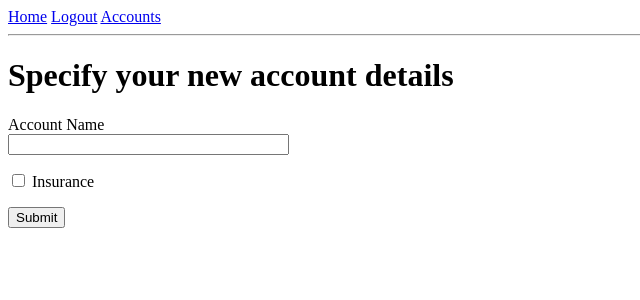
After one commit to ASatiricalDalek/Bank3370_Python, a Flask app: page /accounts/1/new_account in a window 1280 px wide. The commit adds this page. Shown: the top 300 px of the page, without its empty margins (0-640 px from the left). Run offline with Flask 2, Linux system fonts and the light colour scheme; the visitor is signed in with stand-in values (Sample User, id 1); data comes from the database, SQL or seed files in the repository; both versions use the stored data as it was after the commit.

Commit message:
Open checking accounts implemented

```diff
--- a/appdir/forms.py
+++ b/appdir/forms.py
@@ -1,7 +1,8 @@
 from flask_wtf import FlaskForm
-from wtforms import StringField, PasswordField, BooleanField, SubmitField # No custom variations in Flask_WTF
+# No custom variations in Flask_WTF
+from wtforms import StringField, PasswordField, BooleanField, SubmitField, SelectField, RadioField
 from wtforms.validators import ValidationError, DataRequired, Email, EqualTo
-from appdir.models import Patron
+from appdir.models import Patron, BankAccountType
 
 # Define the login class using the WTForms library in Python
 # This library also contains code to generate the HTML elements so we don't need to define those
@@ -16,7 +17,7 @@ class LoginForm(FlaskForm):
 class RegistrationForm(FlaskForm):
     firstName = StringField('First Name', validators=[DataRequired()])
     lastName = StringField('Last Name', validators=[DataRequired()])
-    email = StringField('Email', validators=[DataRequired()])
+    email = StringField('Email', validators=[DataRequired(), Email()])
     password = PasswordField('Password', validators=[DataRequired()])
     confirmPassword = PasswordField('Confirm Password', validators=[DataRequired(), EqualTo('password')])
     submit = SubmitField('Register')
@@ -27,3 +28,17 @@ class RegistrationForm(FlaskForm):
         patrons = Patron.query.filter_by(patronEmail=email.data).first()
         if patrons is not None:
             raise ValidationError('Patron with this email already exists!')
+
+
+class CreateCheckingAccountForm(FlaskForm):
+    accountName = StringField('Account Name', validators=[DataRequired()])
+    insurance = BooleanField('Insurance')
+    submit = SubmitField('Submit', validators=[DataRequired()])
+
+
+class NewAccountType(FlaskForm):
+    # This *should* be pulled from the database, but it's not
+    # Choices are in the format (value, display)
+    choices = [('Checking', 'Checking'), ('Savings', 'Savings'), ('Retirement', 'Retirement')]
+    accountChoice = RadioField(label="Select and account type", choices=choices, validators=[DataRequired()])
+    submit = SubmitField(label="Open my Account")
--- a/appdir/models.py
+++ b/appdir/models.py
@@ -84,14 +84,14 @@ class Loan(db.Model):
         return '<Loan ID {}>'.format(self.id)
 
 
-class patronBankAccounts(db.Model):
+class PatronBankAccounts(db.Model):
     __tablename__ = 'patronBankAccounts'
 
     id_patron = db.Column(db.Integer, db.ForeignKey('patron.id'), primary_key=True)
-    id_account = db.Column(db.Integer, db.ForeignKey('bankAccount.id'), primary_key=True)
+    id_bankAccount = db.Column(db.Integer, db.ForeignKey('bankAccount.id'), primary_key=True)
 
 
-class patronLoanAccounts(db.Model):
+class PatronLoanAccounts(db.Model):
     __tablename__ = 'patronLoanAccounts'
 
     id_patron = db.Column(db.Integer, db.ForeignKey('patron.id'), primary_key=True)
--- a/appdir/routes.py
+++ b/appdir/routes.py
@@ -1,8 +1,8 @@
 from flask import render_template, flash, redirect, url_for, request
 from appdir import app, db
-from appdir.forms import LoginForm, RegistrationForm
+from appdir.forms import LoginForm, RegistrationForm, CreateCheckingAccountForm, NewAccountType
 from flask_login import current_user, login_user, logout_user, login_required
-from appdir.models import Patron
+from appdir.models import Patron, BankAccount, PatronBankAccounts
 from werkzeug.urls import url_parse # used to redirect users to the page they were at before they logged in
 
 # routes contains the logic for all of our pages
@@ -49,10 +49,55 @@ def logout():
     return redirect(url_for('login'))
 
 
-@app.route('/accounts')
+@app.route('/accounts/<id>', methods=['GET', 'POST'])
 @login_required
-def accounts():
-    return render_template('accounts.html')
+def accounts(id):
+    form = NewAccountType()
+    if form.validate_on_submit():
+        accountType = form.accountChoice.data
+        if accountType == "Checking":
+            flash("Checking Account Selected")
+            return redirect(url_for('newCheckingAccount', id=current_user.get_id()))
+        elif accountType == "Savings":
+            flash("Savings Account Selected")
+        elif accountType == "Retirement":
+            flash("Retirement Account Selected")
+        else:
+            flash(accountType + " Selected")
+        return redirect(url_for('accounts', id=current_user.get_id()))
+    return render_template('accounts.html', form=form)
+
+
+@app.route('/accounts/<id>/new_account', methods=['GET', 'POST'])
+@login_required
+def newCheckingAccount(id):
+    form = CreateCheckingAccountForm()
+    if form.validate_on_submit():
+        newAccount = BankAccount()
+        newAccountRelation = PatronBankAccounts()
+
+        newAccount.accountType = "Checking"
+        newAccount.accountBalance = 0
+        newAccount.accountName = form.accountName.data
+        if (form.insurance.data):
+            newAccount.insurance = 1
+        else:
+            newAccount.insurance = 0
+
+        db.session.add(newAccount)
+        db.session.flush()
+
+        newAccountRelation.id_bankAccount = newAccount.id
+        newAccountRelation.id_patron = current_user.get_id()
+
+        db.session.add(newAccountRelation)
+        db.session.commit()
+
+        flash("Checking account successfully created!")
+        return redirect(url_for('accounts', id=current_user.get_id()) )
+
+    return render_template('newCheckingAccount.html', title='Open a Checking Account' ,form=form)
+
 
 @app.route('/register', methods=['GET', 'POST'])
 def register():
--- a/appdir/templates/base.html
+++ b/appdir/templates/base.html
@@ -18,8 +18,8 @@
         <a href="{{ url_for('register') }}">Register</a>
         {% else %}
         <a href="{{ url_for('logout') }}">Logout</a>
+        <a href="{{ url_for('accounts', id=current_user.get_id()) }}">Accounts</a>
         {% endif %}
-        <a href="{{ url_for('accounts') }}">Accounts</a>
     </div>
     <hr>
     <!-- Any flashed messages sent to the template are assigned to the messages variable (Tutorial Pt 3 -->
--- /dev/null
+++ b/appdir/templates/newCheckingAccount.html
@@ -0,0 +1,24 @@
+{% extends 'base.html' %}
+
+{% block content %}
+    <h1>Specify your new account details</h1>
+
+    <form action="" method="post" novalidate>
+        {{ form.hidden_tag() }}
+        <p>
+            {{ form.accountName.label }}
+            <br>
+            {{ form.accountName(size=32) }}
+            <br>
+            {% for error in form.accountName.errors %}
+            <span>{{ [ error ] }}</span>
+            {% endfor %}
+        </p>
+        <p>
+            {{ form.insurance }} {{ form.insurance.label }}
+        </p>
+        <p>
+            {{ form.submit }}
+        </p>
+    </form>
+{% endblock %}
```
Also changed, not shown: appdir/templates/accounts.html (+16 -1 lines), Bank3370.db.
